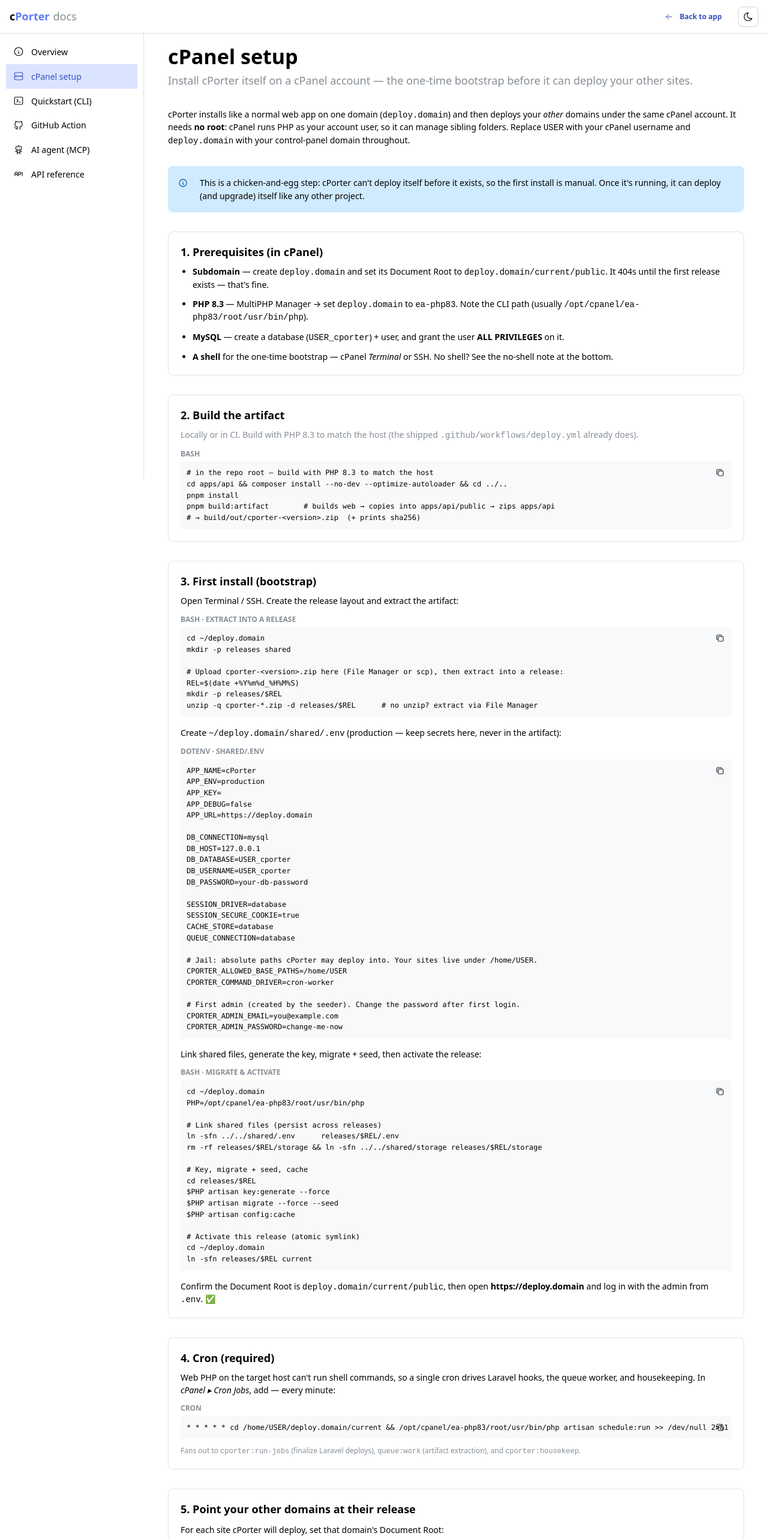
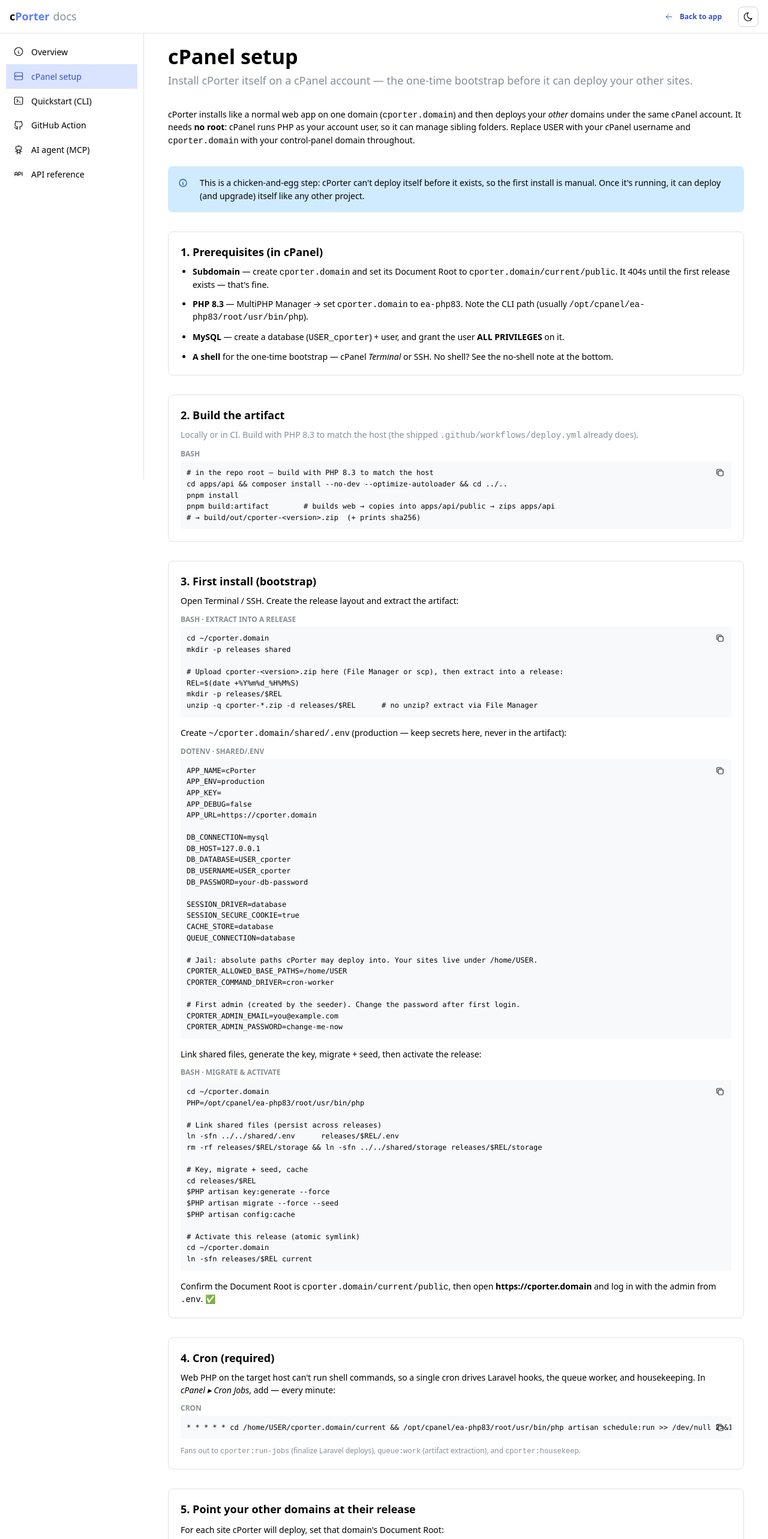
Before and after one commit to ngocmy-spaces/cporter, a React (Vite) app in the folder apps/web/: page /docs/cpanel-setup in a window 1280 px wide. Shown: the top 2566 px of the page at 60% size. Built offline with nearby package versions, Linux system fonts and the light colour scheme; no server answers.

Commit message:
fix(docs): update domain references

```diff
--- a/apps/web/src/pages/docs/DocsCpanelSetupPage.tsx
+++ b/apps/web/src/pages/docs/DocsCpanelSetupPage.tsx
@@ -9,7 +9,7 @@
 pnpm build:artifact        # builds web → copies into apps/api/public → zips apps/api
 # → build/out/cporter-<version>.zip  (+ prints sha256)`;
 
-const EXTRACT = `cd ~/deploy.domain
+const EXTRACT = `cd ~/cporter.domain
 mkdir -p releases shared
 
 # Upload cporter-<version>.zip here (File Manager or scp), then extract into a release:
@@ -21,7 +21,7 @@
 APP_ENV=production
 APP_KEY=
 APP_DEBUG=false
-APP_URL=https://deploy.domain
+APP_URL=https://cporter.domain
 
 DB_CONNECTION=mysql
 DB_HOST=127.0.0.1
@@ -42,7 +42,7 @@
 CPORTER_ADMIN_EMAIL=you@example.com
 CPORTER_ADMIN_PASSWORD=change-me-now`;
 
-const ACTIVATE = `cd ~/deploy.domain
+const ACTIVATE = `cd ~/cporter.domain
 PHP=/opt/cpanel/ea-php83/root/usr/bin/php
 
 # Link shared files (persist across releases)
@@ -56,10 +56,10 @@
 $PHP artisan config:cache
 
 # Activate this release (atomic symlink)
-cd ~/deploy.domain
+cd ~/cporter.domain
 ln -sfn releases/$REL current`;
 
-const CRON = `* * * * * cd /home/USER/deploy.domain/current && /opt/cpanel/ea-php83/root/usr/bin/php artisan schedule:run >> /dev/null 2>&1`;
+const CRON = `* * * * * cd /home/USER/cporter.domain/current && /opt/cpanel/ea-php83/root/usr/bin/php artisan schedule:run >> /dev/null 2>&1`;
 
 interface FixRow {
   symptom: string;
@@ -87,10 +87,10 @@
       </div>
 
       <Text size="sm">
-        cPorter installs like a normal web app on one domain (<code>deploy.domain</code>) and then
+        cPorter installs like a normal web app on one domain (<code>cporter.domain</code>) and then
         deploys your <em>other</em> domains under the same cPanel account. It needs <strong>no
         root</strong>: cPanel runs PHP as your account user, so it can manage sibling folders.
-        Replace <code>USER</code> with your cPanel username and <code>deploy.domain</code> with your
+        Replace <code>USER</code> with your cPanel username and <code>cporter.domain</code> with your
         control-panel domain throughout.
       </Text>
 
@@ -105,11 +105,11 @@
         </Title>
         <List size="sm" spacing="sm">
           <List.Item>
-            <strong>Subdomain</strong> — create <code>deploy.domain</code> and set its Document Root to{' '}
-            <code>deploy.domain/current/public</code>. It 404s until the first release exists — that's fine.
+            <strong>Subdomain</strong> — create <code>cporter.domain</code> and set its Document Root to{' '}
+            <code>cporter.domain/current/public</code>. It 404s until the first release exists — that's fine.
           </List.Item>
           <List.Item>
-            <strong>PHP 8.3</strong> — MultiPHP Manager → set <code>deploy.domain</code> to{' '}
+            <strong>PHP 8.3</strong> — MultiPHP Manager → set <code>cporter.domain</code> to{' '}
             <code>ea-php83</code>. Note the CLI path (usually{' '}
             <code>/opt/cpanel/ea-php83/root/usr/bin/php</code>).
           </List.Item>
@@ -144,7 +144,7 @@
         </Text>
         <CodeBlock label="bash · extract into a release" code={EXTRACT} />
         <Text size="sm" mt="md" mb="sm">
-          Create <code>~/deploy.domain/shared/.env</code> (production — keep secrets here, never in the
+          Create <code>~/cporter.domain/shared/.env</code> (production — keep secrets here, never in the
           artifact):
         </Text>
         <CodeBlock label="dotenv · shared/.env" code={ENV} />
@@ -153,8 +153,8 @@
         </Text>
         <CodeBlock label="bash · migrate & activate" code={ACTIVATE} />
         <Text size="sm" mt="md">
-          Confirm the Document Root is <code>deploy.domain/current/public</code>, then open{' '}
-          <strong>https://deploy.domain</strong> and log in with the admin from <code>.env</code>. ✅
+          Confirm the Document Root is <code>cporter.domain/current/public</code>, then open{' '}
+          <strong>https://cporter.domain</strong> and log in with the admin from <code>.env</code>. ✅
         </Text>
       </Card>
 
```
Also changed, not shown: 4 other files (tests, documents, lock files or other folders).
